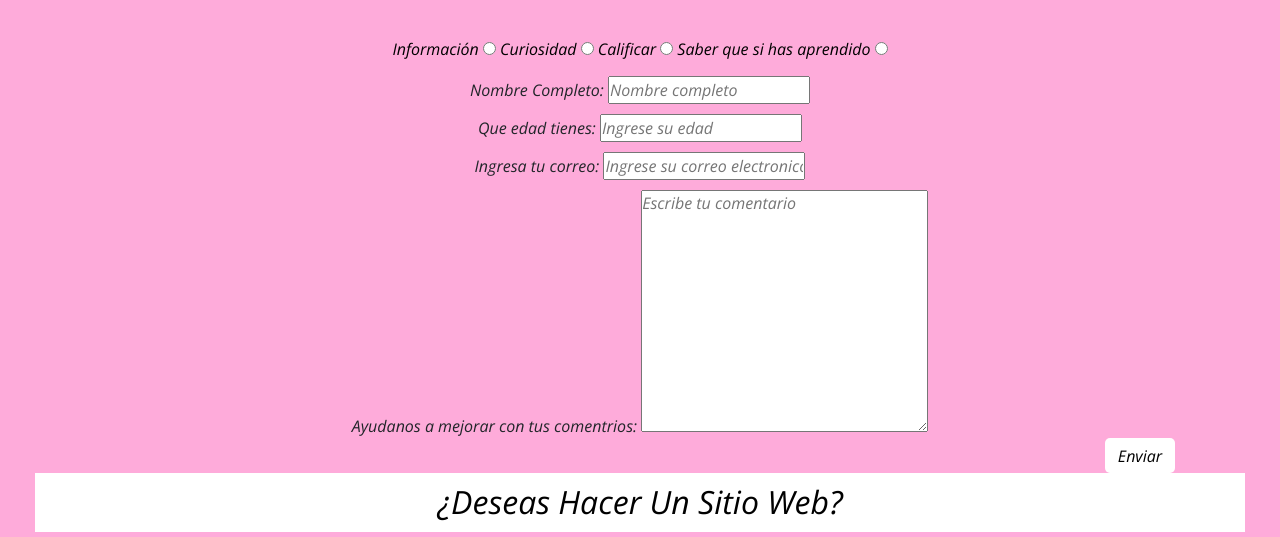
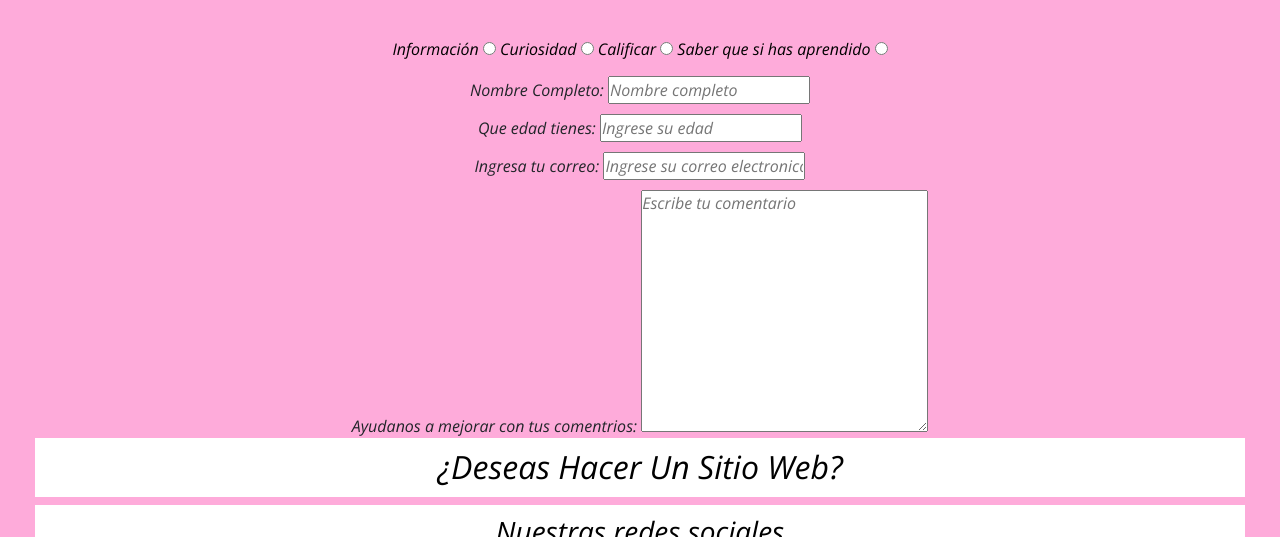
Before and after one commit to DanielCH2205/proyecto-coder, a plain HTML site: page index.html in a window 1280 px wide. Shown: the part 839-1376 px from the top of the page. Drawn offline with nearby package versions, Linux system fonts and the light colour scheme.

Commit message:
se hace la correccion de los ultimos errores

```diff
--- a/index.html
+++ b/index.html
@@ -86,9 +86,6 @@
                 <textarea name="comentario"  cols="30" rows="10" placeholder="Escribe tu comentario"></textarea>
             </form>
         </section>
-            <div>
-                <button class="boton container">Enviar</button>
-            </div>
     </main>
     <footer>
         <h2>¿Deseas Hacer Un Sitio Web?</h2>
```
Also changed, not shown: pages/historia.html (+1 -1 lines).
